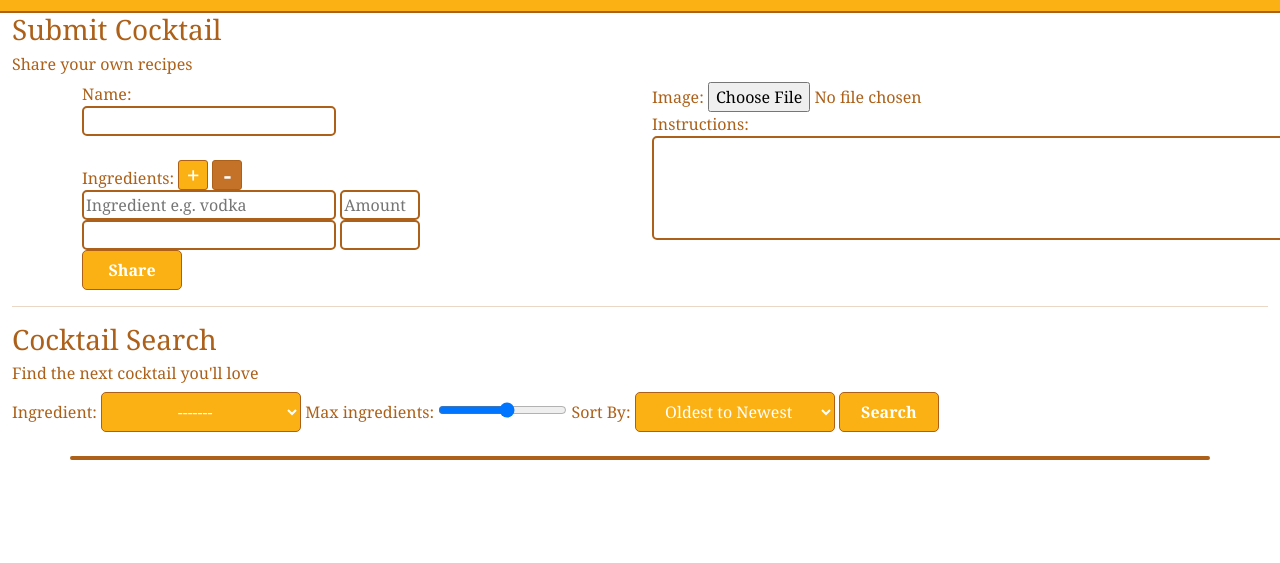
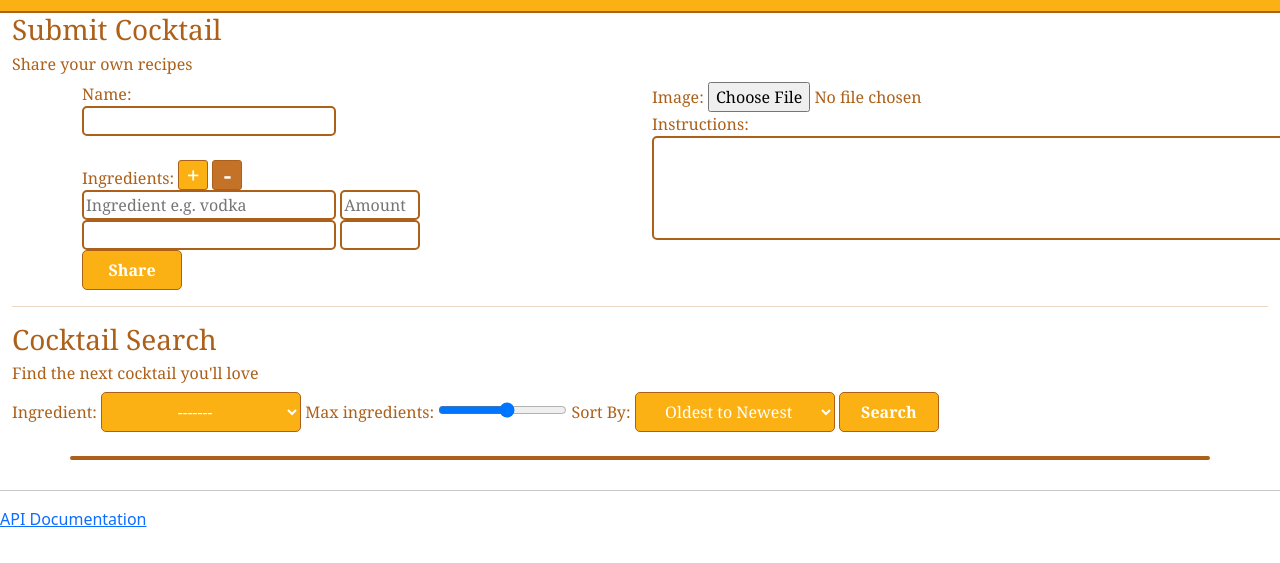
Before and after one commit to RoryPoulter/Prog-Black-Web-Project, a website: page client/index.html in a window 1280 px wide. Shown: the part 61-624 px from the top of the page. Drawn offline with nearby package versions, Linux system fonts and the light colour scheme; no server answers.

Commit message:
Add link to docs

```diff
--- a/client/index.html
+++ b/client/index.html
@@ -72,6 +72,8 @@
                 <div id="searchResult" class="row search-results"></div>
             </div>
         </div>
+        <hr>
+        <a href="doc.html">API Documentation</a>
         <script src="index.js" async defer></script>
         <!-- Bootstrap JS -->
         <script src="https://cdn.jsdelivr.net/npm/bootstrap@5.3.3/dist/js/bootstrap.bundle.min.js"></script>
```
